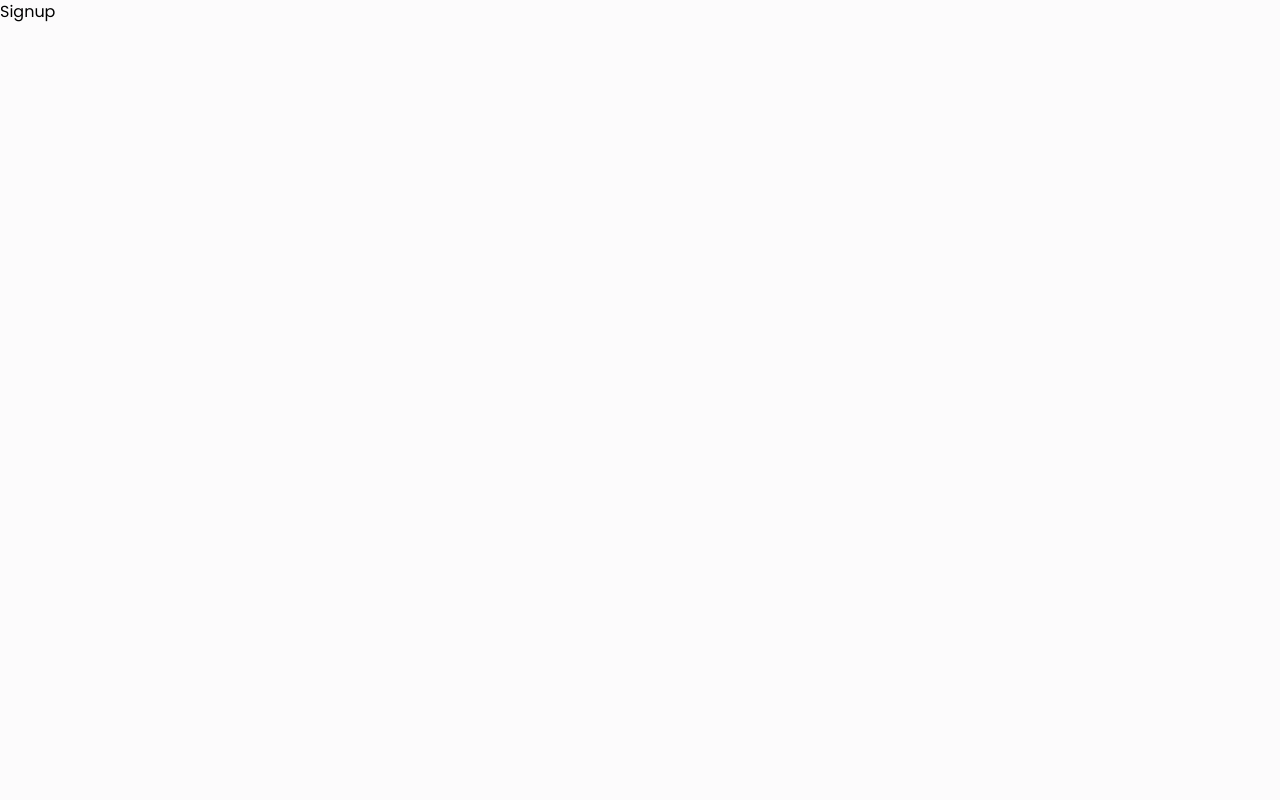
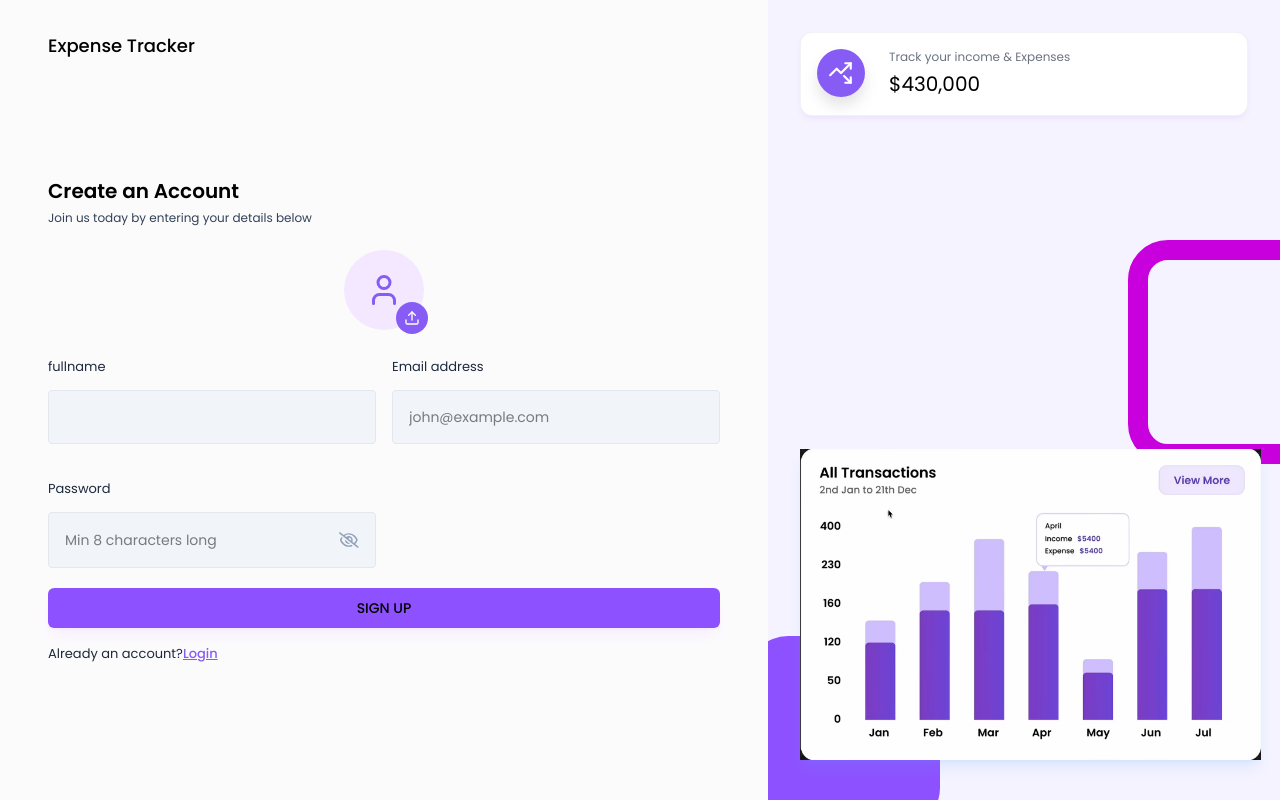
Before and after one commit to Jaysurya909/expense_tracker_mern, a React (Vite) app in the folder frontend/expense-tracker/: page /signUp in a window 1280 px wide. Built offline with nearby package versions, Linux system fonts and the light colour scheme.

Commit message:
SignUp page frontend done

```diff
--- /dev/null
+++ b/frontend/expense-tracker/src/components/Inputs/ProfilePhotoSelector.jsx
@@ -0,0 +1,70 @@
+import React, { useRef, useState } from 'react'
+import {LuUser,LuUpload,LuTrash} from "react-icons/lu"
+
+const ProfilePhotoSelector = ({image,setImage}) => {
+
+    const inputRef = useRef(null);
+    const [previewUrl,setPreviewUrl] = useState(null);
+
+    const handleImageChange = (event) =>{
+        const file = event.target.files[0];
+        if(file){
+            setImage(file);
+
+            const preview = URL.createObjectURL(file);
+            setPreviewUrl(preview);
+        }
+    }
+
+    const handleRemoveImage = () =>{
+        setImage(null);
+        setPreviewUrl(null);
+    }
+
+    const onChooseFile = () => {
+        inputRef.current.click();
+    }
+
+  return (
+    <div className='flex justify-center mb-6'>
+        <input
+            type='file'
+            accept='image/*'
+            ref={inputRef}
+            onChange={handleImageChange}
+            className='hidden'
+        />
+
+        {!image ? (
+            <div className='w-20 h-20 flex items-center justify-center bg-purple-100 rounded-full relative'>
+                <LuUser className='text-4xl text-primary'/>
+                <button
+                    type='button'
+                    className='w-8 h-8 flex items-center justify-center bg-primary text-white rounded-full absolute -bottom-1 -right-1'
+                    onClick={onChooseFile}
+                >
+                    <LuUpload/>
+                </button>
+            </div>
+        ): (
+            <div className='relative'>
+                <img
+                    src={previewUrl}
+                    alt='profile photo'
+                    className='w-20 h-20 rouned-full object-cover'
+                />
+                <button
+                    type='button'
+                    className='w-8 h-8 flex items-center justify-center bg-red-500 text-white rounded-full absolute -bottom-1 -right-1'
+                    onClick={handleRemoveImage}
+                >
+                    <LuTrash/>
+                </button>
+            </div>
+        )}
+
+    </div>
+  )
+}
+
+export default ProfilePhotoSelector
--- a/frontend/expense-tracker/src/pages/Auth/Signup.jsx
+++ b/frontend/expense-tracker/src/pages/Auth/Signup.jsx
@@ -1,8 +1,98 @@
-import React from 'react'
+import React, { useState } from 'react'
+import AuthLayout from '../../components/layouts/AuthLayout'
+import { Link, useNavigate } from "react-router-dom"
+import Input from './../../components/Inputs/Input';
+import { validateEmail } from '../../utils/helper';
+import ProfilePhotoSelector from '../../components/Inputs/ProfilePhotoSelector';
 
 const Signup = () => {
+
+  const [profilePic, setProfilePic] = useState(null);
+  const [fullName, setFullName] = useState(null);
+  const [email, setEmail] = useState(null);
+  const [password, setPassword] = useState(null);
+
+  const [error, setError] = useState(null);
+
+  const navigate = useNavigate();
+
+  const handleSignUp = async (e) => {
+    e.preventDefault();
+
+    let profileImageUrl = ""
+
+    if(!fullName){
+      setError("Please enter your name")
+      return;
+    }
+
+    if(!validateEmail(email)){
+      setError("Please enter a valid email address")
+    }
+
+    if(!password){
+      setError("Please enter the password")
+      return;
+    }
+
+    setError("")
+
+    //Signup api call
+
+  }
+
   return (
-    <div>Signup</div>
+    <AuthLayout>
+      <div className='lg:w-[100%] h-auto md:h-full mt-10 md:mt-0 flex flex-col justify-center'>
+        <h3 className='text-xl font-semibold text-black'>Create an Account</h3>
+        <p className='text-xs text-slate-700 mt-[5px] mb-6'>
+          Join us today by entering your details below
+        </p>
+
+        <form onSubmit={handleSignUp}>
+
+          <ProfilePhotoSelector image={profilePic} setImage={setProfilePic} />
+
+          <div className='grid grid-cols-1 md:grid-cols-2 gap-4'>
+            <Input
+              value={fullName}
+              onChange={({ target }) => { setFullName(target.value) }}
+              label="fullname"
+              type="text"
+            />
+            <Input
+              value={email}
+              onChange={({ target }) => setEmail(target.value)}
+              label="Email address"
+              placeholder="john@example.com"
+              type="text"
+            />
+            <Input
+              value={password}
+              onChange={({ target }) => setPassword(target.value)}
+              label="Password"
+              placeholder="Min 8 characters long"
+              type="password"
+            />
+          </div>
+
+          {error && <p className='text-red-500 text-xs pb-2.5'>{error}</p>}
+          <button type='submit' className='btn-primary'>
+            SIGN UP
+          </button>
+
+          <p className='text-[13px] text-slate-800 mt-3'>
+            Already an account?{""}
+            <Link className='font-medium text-primary underline' to='/login'>
+              Login
+            </Link>
+          </p>
+
+
+        </form>
+
+      </div>
+    </AuthLayout>
   )
 }
 
```
